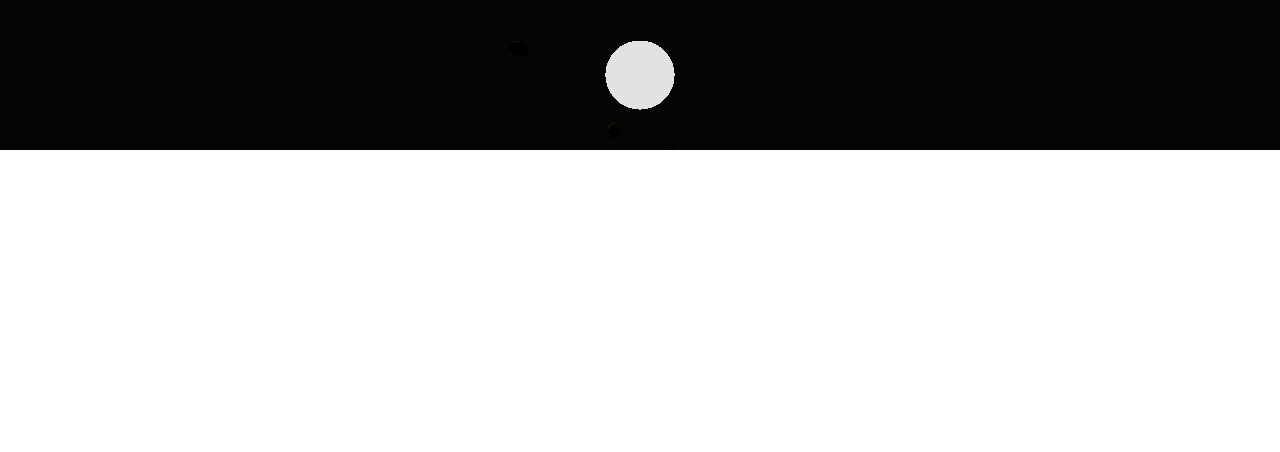
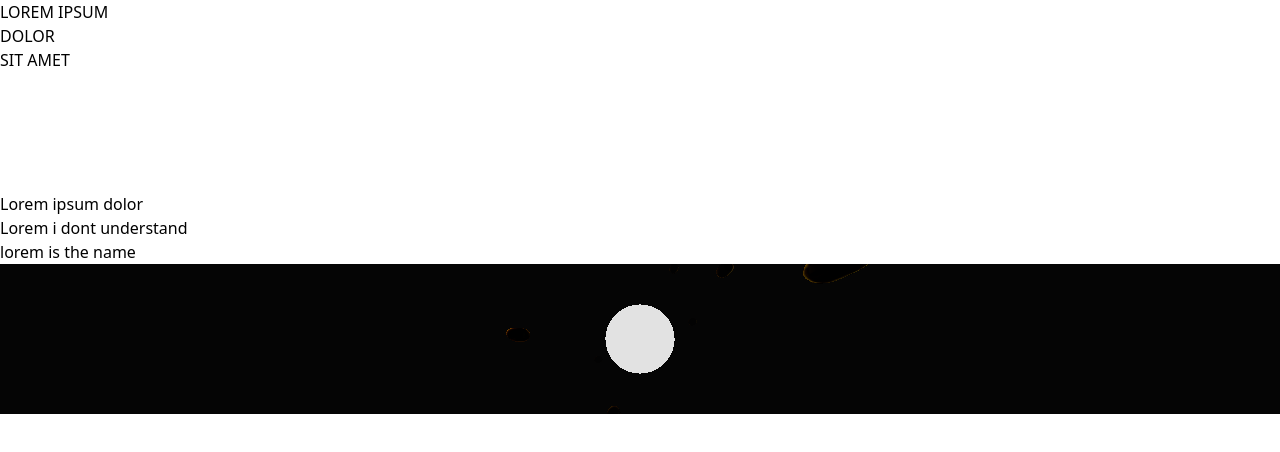
Before and after one commit to Bahdmanbabzo/Portfolio, a React (Vite) app: page / in a window 1280 px wide. Shown: the top 452 px of the page. Built offline with nearby package versions, Linux system fonts and the light colour scheme.

Commit message:
Update App.jsx

```diff
--- a/src/App.jsx
+++ b/src/App.jsx
@@ -5,7 +5,7 @@
   return (
    <div className="bg-teal-200 relative ">
     {/* <Loader /> */}
-    {/* <Page /> */}
+    <Page />
     <World />
    </div>
   )
```
